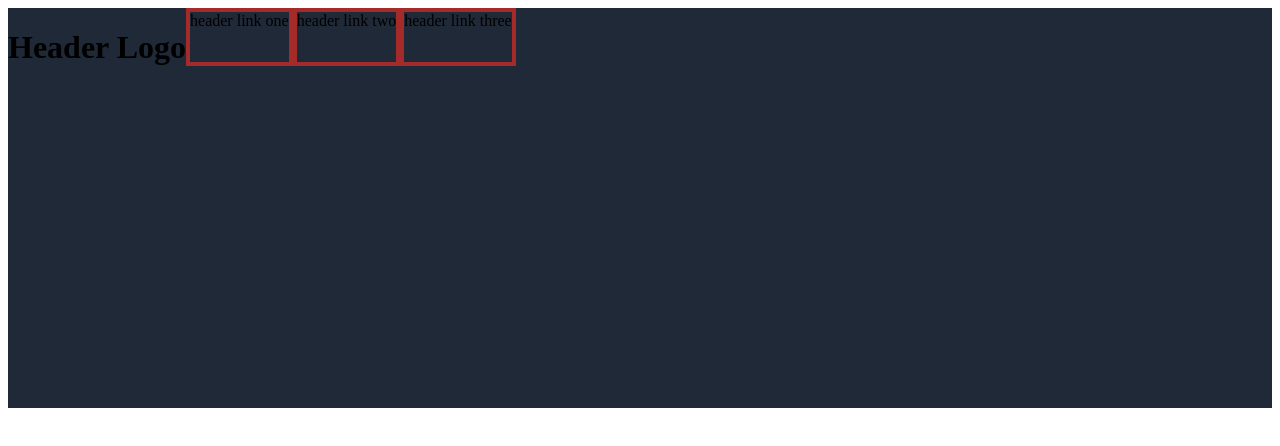
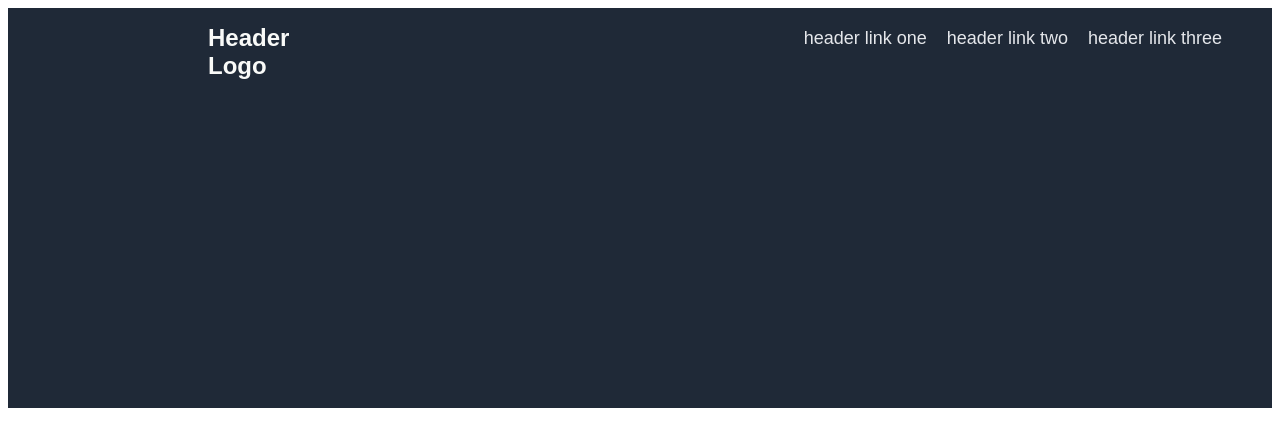
Before and after one commit to larrysl2/landingpage, a plain HTML site: page index.html in a window 1280 px wide. Drawn offline with Linux system fonts and the light colour scheme.

Commit message:
finaly done with one header

```diff
--- a/index.html
+++ b/index.html
@@ -5,9 +5,10 @@
     <title>Landing Page</title>
     <div class = header>
         <h1>Header Logo</h1>
-        <a>header link one</a>
-        <a>header link two</a>
-        <a>header link three</a>
+        <div class = one>header link one</div>
+        <div class = "mid">header link two</div>
+        <div class = "third">header link three</div>
+
     </div>
 
     <link rel='stylesheet' href='styles.css'/>
--- a/styles.css
+++ b/styles.css
@@ -1,12 +1,43 @@
 .header {
     display: flex;
     height: 400px;
-    background: #1f2937
+    background: #1f2937;
   }
-
-.header a {
-
-    border: 4px solid brown;
+.header .mid {
+    padding-top:20px;
     height: 50px;
 
+    color:#e5e7eb;
+    font-size: 18px;
+    flex:none;
+    font-family: arial;
+    padding-right: 20px;
 }
+.header .third {
+    padding-top:20px;
+    height: 50px;
+
+    color:#e5e7eb;
+    font-size: 18px;
+    flex:none;
+    padding-right: 50px;
+    font-family: arial;
+}
+.header .one {
+    padding-top:20px;
+    padding-left: 500px;
+    padding-right: 20px;
+    height: 50px;
+    color:#e5e7eb;
+    font-size: 18px;
+    flex:none;
+    font-family: arial;
+}
+
+.header h1 {
+    padding-left: 200px;
+    color:#f9faf8;
+    font-size:24px;
+    font-family: arial;
+
+}
```
